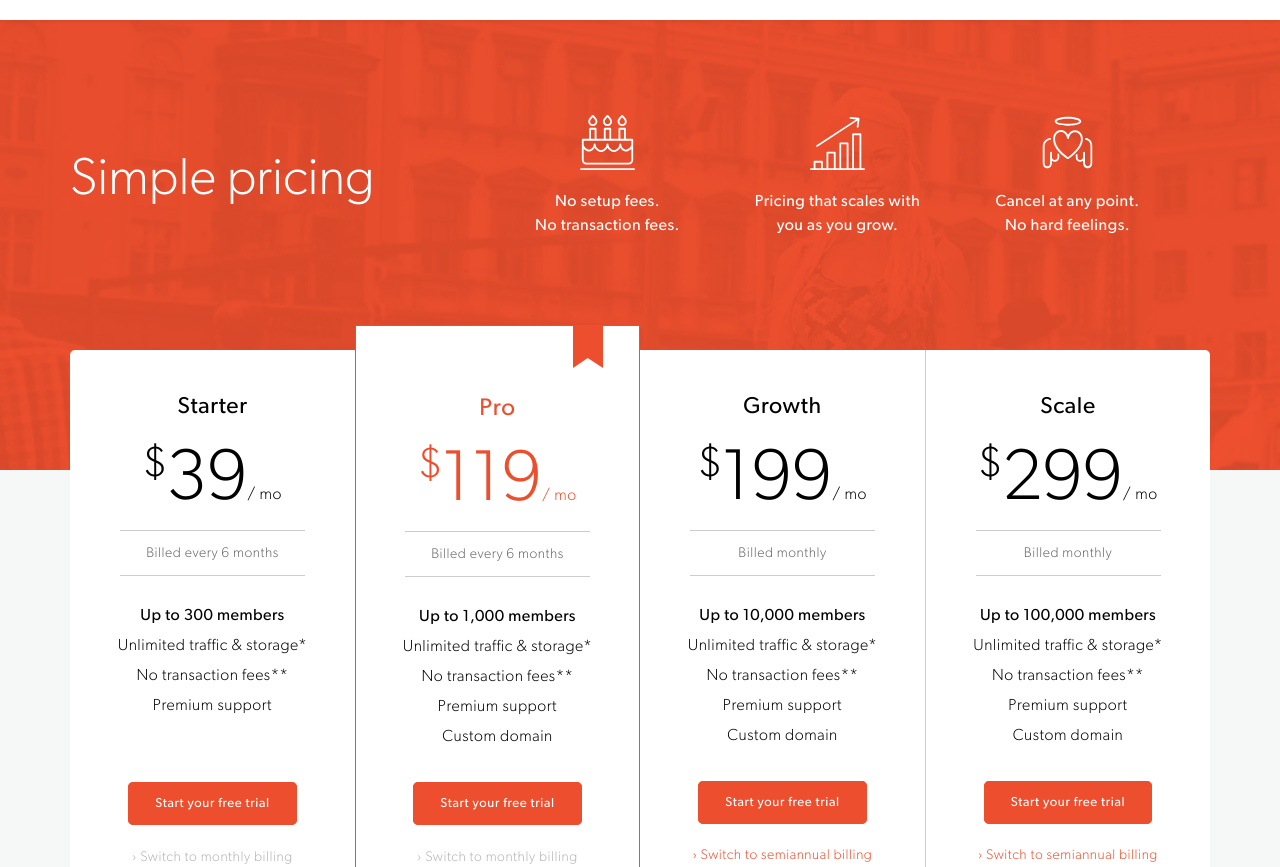
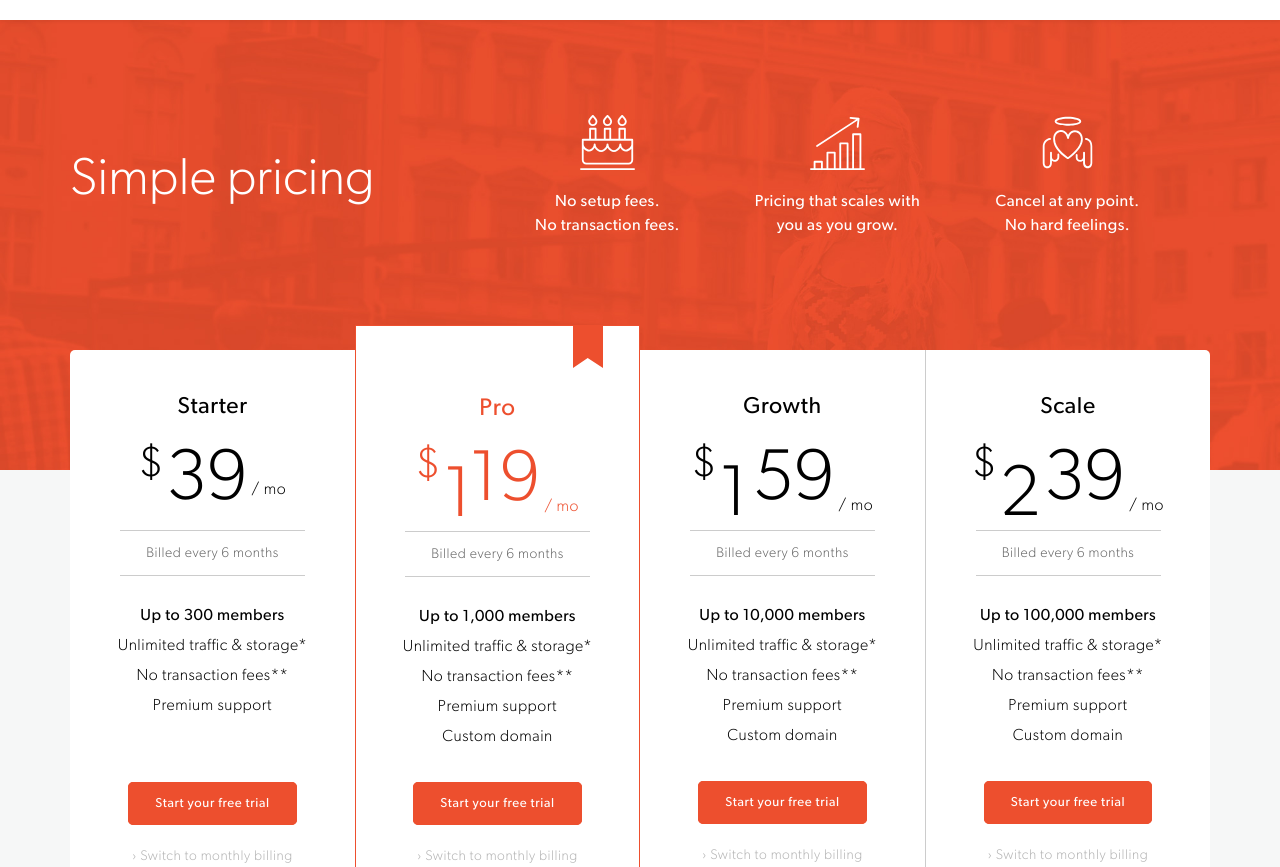
Before and after one commit to gnomet/marketing-site, a plain HTML site: page pricing.html in a window 1280 px wide. Shown: the part 85-952 px from the top of the page. Drawn offline with Linux system fonts and the light colour scheme; a small style sheet from the web is missing.

Commit message:
fixes for trial info texts

```diff
--- a/js/app/trial.js
+++ b/js/app/trial.js
@@ -136,6 +136,8 @@ define(
               $container.find('.marketplace-field .next-button').on('click', this.onNextClick.bind(this));
 
               this.trialSwiper.swipeNext();
+              $field.parents('.trial').find('.trial-info').removeClass('warning').text("Didn't find your language? Easily translate your marketplace yourself! Contact us to learn more.");
+
             } else {
               var newSlide = this.trialSwiper.createSlide('<p class="trial-text">It seems you already have a Sharetribe account.</p><p class="trial-text">If you want to create a new marketplace with this account, <a class="trial-link" href="contact.html" alt="contact us">contact us</a>.</p>');
               newSlide.append();
@@ -147,7 +149,10 @@ define(
           //   //TODO
           //   alert( "Request failed: " + textStatus );
           // }.bind(this));
+        } else {
+          $field.parents('.trial').find('.trial-info').addClass('warning').text( "Please enter a valid email address.")
         }
+
       }
 
       , localizationQuestions: function($field) {
@@ -159,12 +164,18 @@ define(
       , nameQuestions: function($field) {
         if(this.validateName($field)) {
           this.trialSwiper.swipeNext();
+          //TODO what requirements we have for password?
+          $field.parents('.trial').find('.trial-info').removeClass('warning').text("Password needs to be at least 8 characters long.");
         }
       }
 
       , passwordQuestions: function($field) {
         if(this.validatePassword($field)) {
           this.trialSwiper.swipeNext();
+          // TODO links to terms of service and privacy policy
+          $field.parents('.trial').find('.trial-info').removeClass('warning').html("Didn't find a suitable type for your marketplace idea? Contact us.<br />By creating your marketplace, you agree to Sharetribe's Terms of Service and Privacy policy.");
+        } else {
+          $field.parents('.trial').find('.trial-info').addClass('warning').text("Password didn't match or it was too short. Password needs to be at least 8 characters long.");
         }
       }
 
--- a/pricing.html
+++ b/pricing.html
@@ -86,7 +86,11 @@
       <div class="pricing-table first-table">
 
         <h4>Starter</h4>
-        <span class="superscript">$</span><span class="price odometer">39</span><span class="month">/ mo</span>
+        <div class="starter price-container">
+          <span class="superscript">$</span>
+          <span class="price odometer">39</span>
+          <span class="month">/ mo</span>
+        </div>
 
         <p class="billing-cycle">Billed every 6 months</p>
 
@@ -96,7 +100,7 @@
         <li class="last-band">Premium support</li>
 
         <a href="#" class="button">Start your free trial</a>
-        <a href="javascript:void()" class="switch-monthly">› Switch to monthly billing</a>
+        <a href="javascript:void()" class="switch-price switch-monthly">› Switch to monthly billing</a>
 
       </div>
 
@@ -105,7 +109,12 @@
 
         <img src="images/svg/ribbon.svg">
         <h4>Pro</h4>
-        <span class="superscript">$</span><span class="price odometer">119</span><span class="month">/ mo</span>
+        <div class="pro price-container">
+          <span class="superscript">$</span>
+          <span class="price hundred">1</span>
+          <span class="price odometer">19</span>
+          <span class="month">/ mo</span>
+        </div>
 
         <p class="billing-cycle">Billed every 6 months</p>
 
@@ -116,7 +125,7 @@
         <li class="last">Custom domain</li>
 
         <a href="#" class="button">Start your free trial</a>
-        <a href="javascript:void()" class="switch-monthly">› Switch to monthly billing</a>
+        <a href="javascript:void()" class="switch-price switch-monthly">› Switch to monthly billing</a>
 
       </div>
 
@@ -124,9 +133,14 @@
       <div class="pricing-table table">
 
         <h4>Growth</h4>
-        <span class="superscript">$</span><span class="price">199</span><span class="month">/ mo</span>
+        <div class="growth price-container">
+          <span class="superscript">$</span>
+          <span class="price hundred">1</span>
+          <span class="price odometer">59</span>
+          <span class="month">/ mo</span>
+        </div>
 
-        <p class="billing-cycle">Billed monthly</p>
+        <p class="billing-cycle">Billed every 6 months</p>
 
         <li><strong>Up to 10,000 members</strong></li>
         <li>Unlimited traffic & storage*</li>
@@ -135,7 +149,7 @@
         <li class="last">Custom domain</li>
 
         <a href="#" class="button">Start your free trial</a>
-        <a href="#" class="switch-biannually">› Switch to semiannual billing and save up to 20%</a>
+        <a href="javascript:void()" class="switch-price switch-monthly">› Switch to monthly billing</a>
 
       </div>
 
@@ -143,9 +157,14 @@
       <div class="pricing-table last-table">
 
         <h4>Scale</h4>
-        <span class="superscript">$</span><span class="price">299</span><span class="month">/ mo</span>
+        <div class="scale price-container">
+          <span class="superscript">$</span>
+          <span class="price hundred">2</span>
+          <span class="price odometer">39</span>
+          <span class="month">/ mo</span>
+        </div>
 
-        <p class="billing-cycle">Billed monthly</p>
+        <p class="billing-cycle">Billed every 6 months</p>
 
         <li><strong>Up to 100,000 members</strong></li>
         <li>Unlimited traffic & storage*</li>
@@ -154,7 +173,7 @@
         <li class="last">Custom domain</li>
 
         <a href="#" class="button">Start your free trial</a>
-        <a href="#" class="switch-biannually">› Switch to semiannual billing and save up to 20%</a>
+        <a href="javascript:void()" class="switch-price switch-monthly">› Switch to monthly billing</a>
 
       </div>
 
--- a/sass/style.scss
+++ b/sass/style.scss
@@ -677,6 +677,12 @@ a.button { @include button($white, $orange, $orange, $white, $blue, $blue); }
   }
   .trial-link {
     color: $white;
+  }
+  .trial-info {
+    font-size: 16px;
+  }
+  .trial-info.warning {
+    color: yellow;
   }
 
   .trial-field {
@@ -1093,6 +1099,10 @@ a.button { @include button($white, $orange, $orange, $white, $blue, $blue); }
     padding-bottom: 25px;
   }
 
+  .price-container {
+    height: 72px;
+    overflow-y: hidden;
+  }
   .superscript {
     @include Gibson-Light;
     font-size: 42px;
@@ -1100,13 +1110,26 @@ a.button { @include button($white, $orange, $orange, $white, $blue, $blue); }
     vertical-align: top;
   }
 
+  .hundred {
+    vertical-align: middle;
+  }
+
+  .pro .hundred {
+    margin-right: -8px;
+  }
+
   .price {
     @include Gibson-Light;
     font-size: 72px;
     letter-spacing: 0em;
   }
 
-  .month { font-size: 16px; }
+  .month {
+    font-size: 16px;
+    vertical-align: bottom;
+    line-height: 50px;
+  }
+
 
   p.billing-cycle {
     width: 185px;
@@ -1128,22 +1151,22 @@ a.button { @include button($white, $orange, $orange, $white, $blue, $blue); }
     &.last { padding-bottom: 45px; }
   }
 
-  a.switch-monthly {
+  a.switch-price {
     display: block;
     margin-top: 40px;
     font-size: 14px;
-    color: #b3b3b3;
-
-    &:hover { color: #666; }
-  }
-
-  a.switch-biannually {
     margin: 0 auto;
     width: 185px;
-    display: block;
     margin-top: 36px;
-    font-size: 14px;
     line-height: 21px;
+  }
+  a.switch-monthly {
+    color: #b3b3b3;
+
+    &:hover { color: #666; }
+  }
+
+  a.switch-biannually {
     color: $orange;
 
     &:hover { color: $blue; }
--- a/templates/trial.html
+++ b/templates/trial.html
@@ -13,5 +13,5 @@
     </div>
   </div>
 
-  <p>We pinky promise that we will never sell your information.</p>
+  <p class="trial-info">We pinky promise that we will never sell your information.</p>
 </div>
```
Also changed, not shown: css/style.css.
